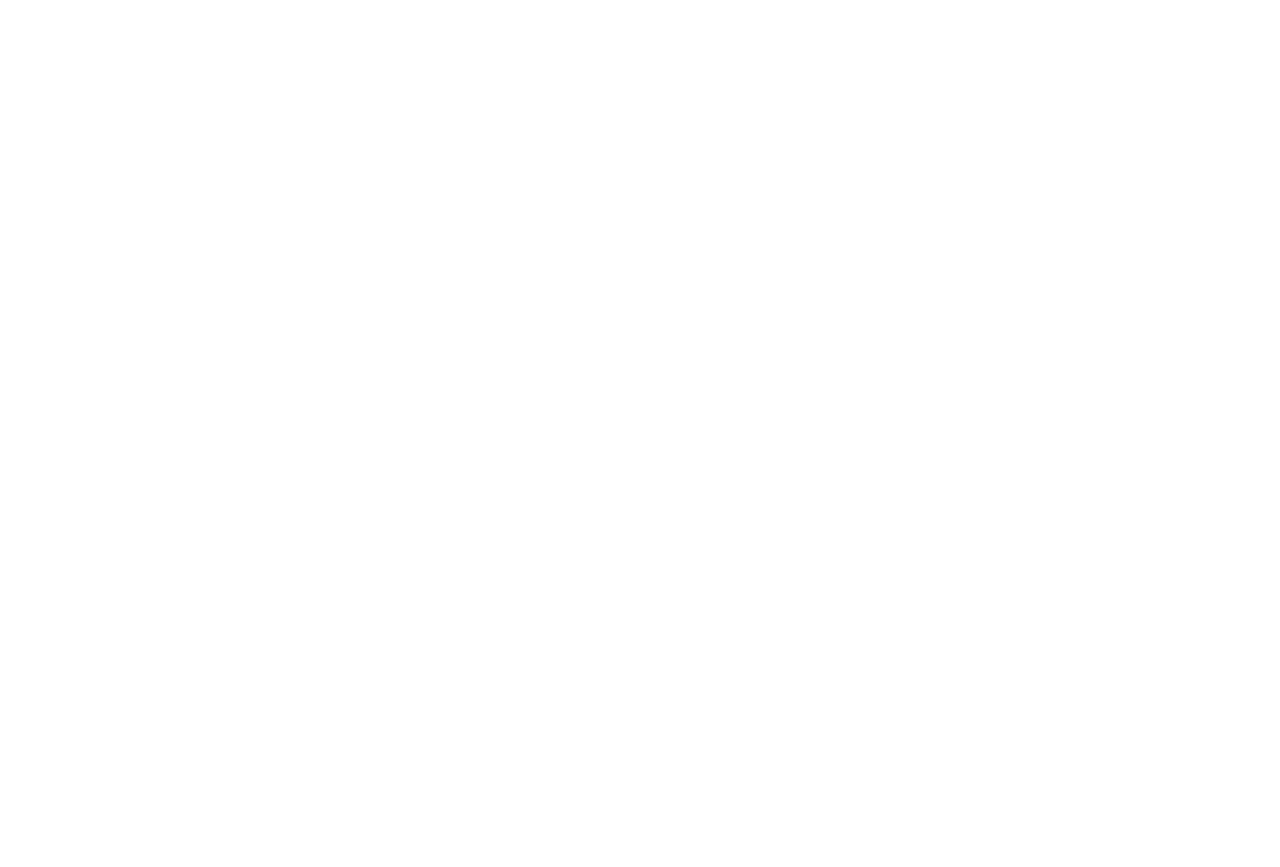
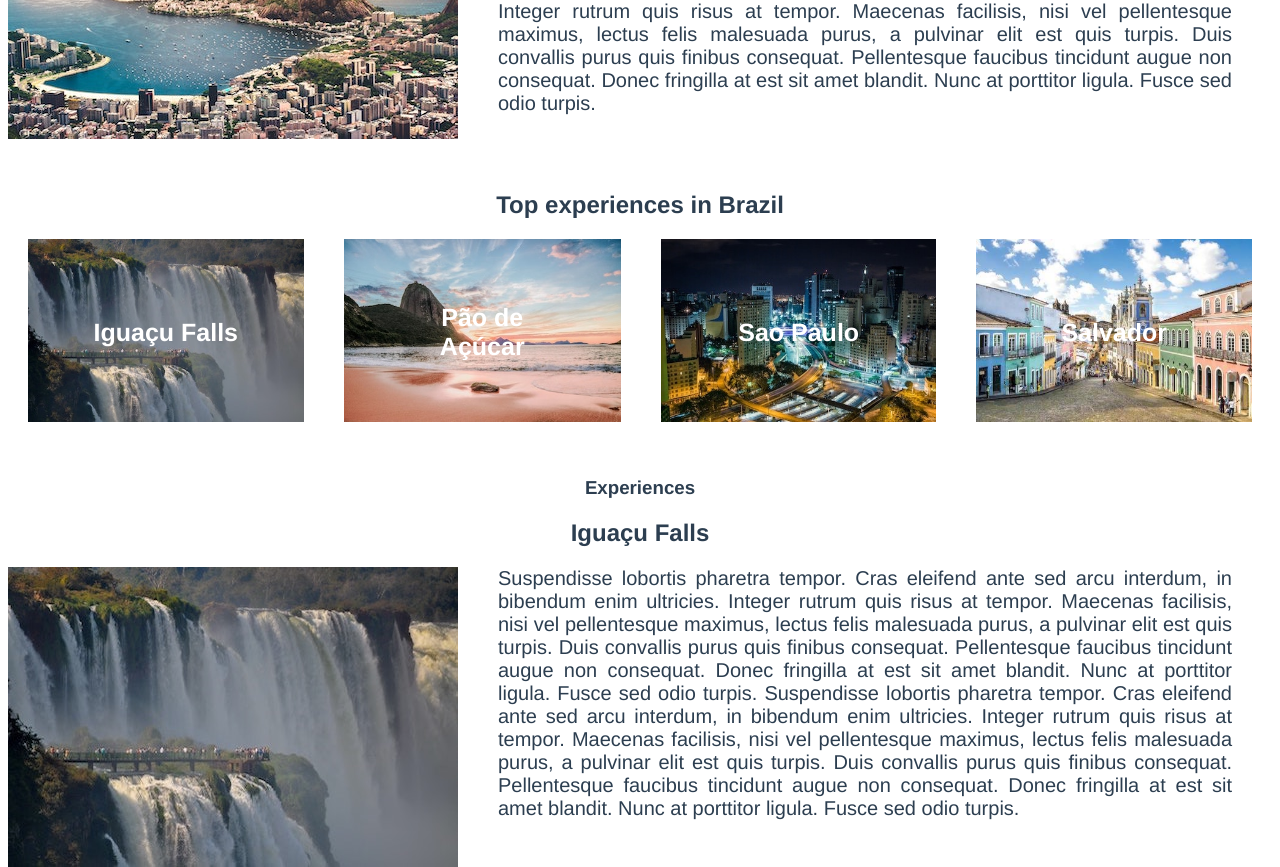
Before and after one commit to JuditAldeguer/vue-router-travel-guide, a Vue app: page /destination/brazil/iguacu-falls in a window 1280 px wide. Shown: the part 300-1167 px from the top of the page. Before the commit the page ends 800 px from the top, so only its background shows below. Built offline with nearby package versions, Linux system fonts and the light colour scheme.

Commit message:
feat: add experiences in destination views

```diff
--- a/src/router/index.js
+++ b/src/router/index.js
@@ -15,13 +15,24 @@
       props: true,
     },
     {
-      path: "/details:slug",
+      path: "/destination/:slug",
       name: "DestinationDetails",
+      props: true,
       component: () =>
         import(
           /* webpackChunkName: "DestinationDetails" */ "../views/DestinationDetails.vue"
         ),
-      props: true,
+      children: [
+        {
+          path: ":experienceSlug",
+          name: "experienceDetails",
+          props: true,
+          component: () =>
+            import(
+              /* webpackChunkName: "ExperienceDetails" */ "../views/ExperienceDetails.vue"
+            ),
+        },
+      ],
     },
   ],
 });
--- a/src/views/DestinationDetails.vue
+++ b/src/views/DestinationDetails.vue
@@ -18,6 +18,12 @@
           v-for="experience in destination.experiences"
           :key="experience.slug"
         >
+          <router-link
+            :to="{
+              name: 'experienceDetails',
+              params: { experienceSlug: experience.slug },
+            }"
+          >
             <img
               :src="require(`../assets/${experience.image}`)"
               alt="experience.name"
@@ -25,8 +31,10 @@
             <span class="card__text">
               {{ experience.name }}
             </span>
+          </router-link>
         </div>
       </div>
+      <router-view :key="$route.path" />
     </section>
   </div>
 </template>
@@ -69,10 +77,13 @@
 p {
   margin: 0 40px;
   font-size: 20px;
-  text-align: left;
+  text-align: justify;
 }
 
-.cards{
+.experiences{
+    padding-top: 2rem;
+}
+.cards {
   display: flex;
   justify-content: space-between;
 }
--- /dev/null
+++ b/src/views/ExperienceDetails.vue
@@ -0,0 +1,70 @@
+<template>
+  <section>
+    <h1>Experiences</h1>
+    <h2>{{ experience.name }}</h2>
+    <div class="experience-details">
+      <img
+        :src="require(`@/assets/${experience.image}`)"
+        :alt="experience.name"
+      />
+    <p>{{ experience.description }}</p>
+
+    </div>
+  </section>
+</template>
+
+<script>
+import store from "@/store.js";
+
+export default {
+  props: {
+    slug: {
+      type: String,
+      required: true,
+    },
+    experienceSlug: {
+      type: String,
+      required: true,
+    }
+  },
+  computed: {
+    destination(){
+      return store.destinations.find(
+        (destination) => destination.slug === this.slug
+      );
+    },
+    experience() {
+      return this.destination.experiences.find(
+        (experience) => experience.slug === this.experienceSlug
+      );
+    },
+  },
+};
+</script>
+
+<style scoped>
+section {
+    padding-top: 2rem;
+  height: auto;
+  width: 100%;
+  max-height: 400px;
+}
+
+.experience-details {
+  display: flex;
+  justify-content: space-between;
+}
+
+img {
+  max-width: 600px;
+  height: auto;
+  width: 100%;
+  max-height: 400px;
+}
+
+p {
+  margin: 0 40px;
+  font-size: 20px;
+  text-align: justify;
+}
+</style>
```
Lines whose indentation alone changed are shown as unchanged.
